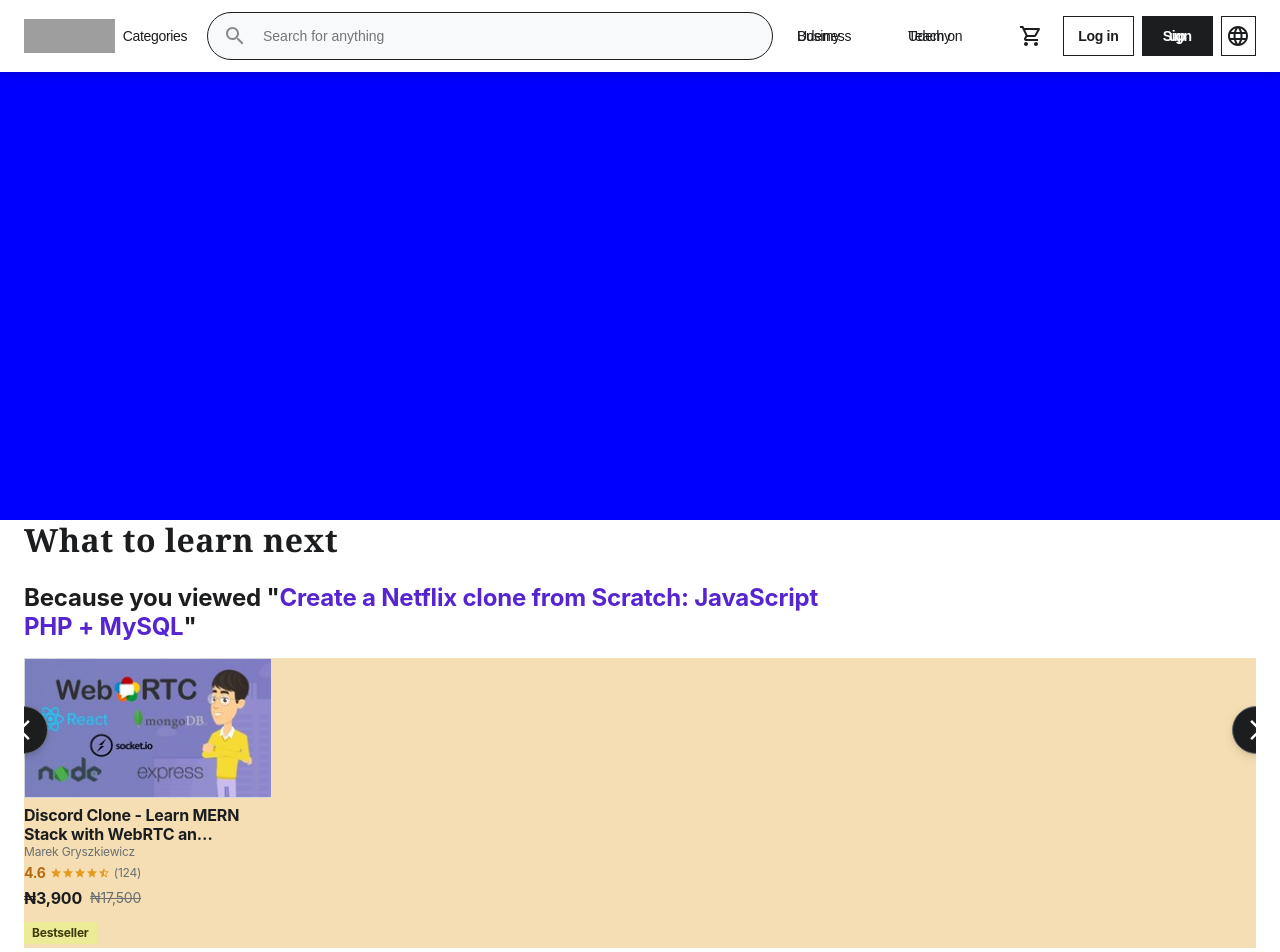
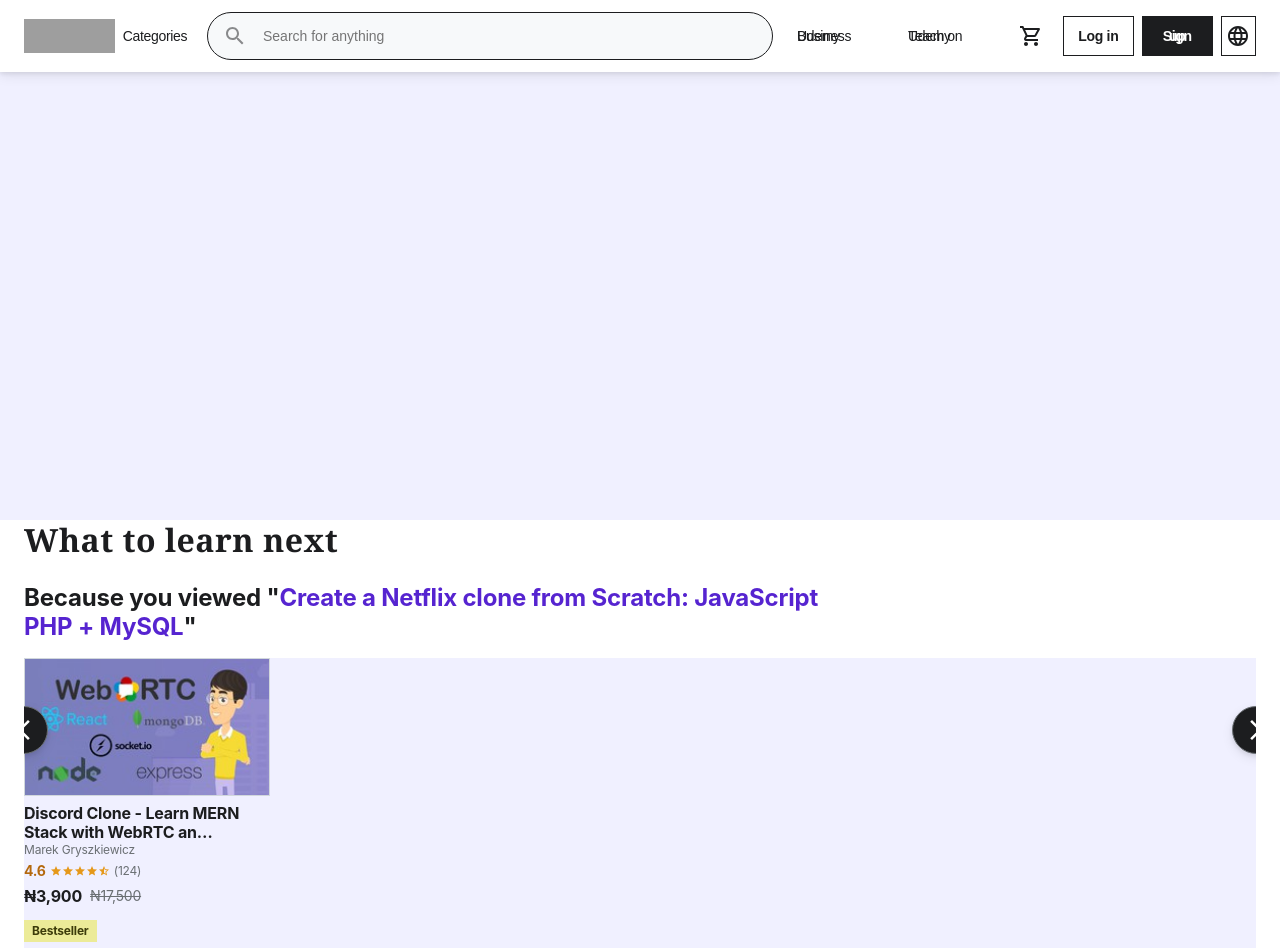
Before and after one commit to Willochs316/online-learning-platform, a React (Vite) app: page / in a window 1280 px wide. Shown: the top 952 px of the page. Built offline with nearby package versions, Linux system fonts and the light colour scheme; grey boxes are pictures that could not be loaded.

Commit message:
updated home page

```diff
--- a/src/common/CustomText.tsx
+++ b/src/common/CustomText.tsx
@@ -3,21 +3,14 @@
 interface TextProps {
   content: string;
   className: string;
-  size: "small" | "medium" | "large";
 }
 
 export const CommonText: React.FunctionComponent<TextProps> = (props) => {
-  const { content, className, size } = props;
-
-  const style = {
-    fontSize: size === "small" ? "14px" : size === "medium" ? "16px" : "24px",
-  };
+  const { content, className } = props;
 
   return (
     <>
-      <p className={className} style={style}>
-        {content}
-      </p>
+      <p className={className}>{content}</p>
     </>
   );
 };
--- /dev/null
+++ b/src/common/Image.tsx
@@ -0,0 +1,13 @@
+import React from "react";
+
+interface TextProps {
+  src: any;
+  alt: string;
+ className: string
+}
+
+export const Image: React.FunctionComponent<TextProps> = (props) => {
+  const { src, alt, className } = props;
+
+  return <img src={src} alt={alt} className={className} />;
+};
--- /dev/null
+++ b/src/components/HomePage/homePage.css
@@ -0,0 +1,79 @@
+.courseCardImage {
+  color: #1c1d1f;
+  aspect-ratio: auto 240 / 135;
+  margin: 0;
+  padding: 0;
+  max-width: 100%;
+  display: flex;
+  transition: opacity linear 100ms;
+  width: 245.59px;
+  height: 138.14px;
+  overflow: hidden;
+}
+
+.courseEllipsisText {
+  white-space: nowrap;
+  overflow: hidden;
+  text-overflow: ellipsis;
+  width: 80%;
+}
+
+.authorTitle {
+  font-weight: 400;
+  line-height: 1.4;
+  font-size: 12px;
+  margin: 0;
+  padding: 0;
+  display: flex;
+  overflow: hidden;
+  text-overflow: ellipsis;
+  white-space: normal;
+  color: #6a6f73;
+}
+
+.starHeadingNumber {
+  margin: 0;
+  padding: 0;
+  font-weight: 700;
+  line-height: 1.2;
+  letter-spacing: -0.2px;
+  font-size: 14px;
+  margin-right: 4px;
+  color: #b4690e;
+}
+
+.reviews {
+  white-space: nowrap;
+  margin: 0;
+  padding: 0;
+  font-weight: 400;
+  line-height: 1.4;
+  font-size: 12px;
+  color: #6a6f73;
+  margin-left: 4px;
+}
+
+.currentPriceText {
+  color: #1c1d1f;
+  font-weight: 700;
+  letter-spacing: -0.2px;
+  font-size: 16px;
+  line-height: 1;
+  white-space: nowrap;
+  margin: 0;
+  padding: 0;
+}
+
+.courseBadge {
+  margin: 0;
+  font-weight: 700;
+  line-height: 1.2;
+  letter-spacing: -0.2px;
+  font-size: 12px;
+  display: flex;
+  align-items: center;
+  padding: 4px 8px;
+  white-space: nowrap;
+  background-color: #eceb98;
+  color: #3d3c0a;
+}
--- a/src/components/HomePage/homePage.styled.tsx
+++ b/src/components/HomePage/homePage.styled.tsx
@@ -30,7 +30,7 @@
   padding: 0,
 });
 
-export const HomePageCarousel = styled("div")({
+export const HomePageTopCarousel = styled("div")({
   display: "flex",
   alignItems: "center",
   justifyContent: "center",
@@ -44,10 +44,10 @@
   //   minWidth: "600px",
   width: "100%",
   height: 448,
-  backgroundColor: "blue",
+  backgroundColor: "#f0f0ff",
 });
 
-export const CarouselContainer = styled("div")({
+export const TopCarouselContainer = styled("div")({
   display: "flex",
   alignItems: "center",
   justifyContent: "center",
@@ -77,7 +77,7 @@
   overflowX: "hidden",
 });
 
-export const HomeComponentContainer = styled("div")({
+export const HomeMainComponentContainer = styled("div")({
   display: "flex",
   flexDirection: "column",
   alignItems: "center",
@@ -97,7 +97,6 @@
   paddingTop: 0,
   flexGrow: 1,
   cursor: "pointer",
-  //   backgroundColor: "green",
 });
 
 export const HomeComponentMargin = styled("div")({
@@ -115,7 +114,7 @@
   padding: 0,
 });
 
-export const HomeHeaderText = styled("h2")({
+export const HomeMainHeaderText = styled("h2")({
   display: "flex",
   alignItems: "center",
   color: "#1c1d1f",
@@ -147,7 +146,7 @@
   width: "100%",
 });
 
-export const HomeUnitTitleContainer = styled("div")({
+export const HomeMainUnitTitleContainer = styled("div")({
   display: "flex",
   alignItems: "center",
   justifyContent: "flex-start",
@@ -161,7 +160,7 @@
   width: "100%",
 });
 
-export const HomeUnitTitleContent = styled("div")({
+export const HomeMainUnitTitleContent = styled("div")({
   display: "flex",
   justifyContent: "space-between",
   alignItems: "baseline",
@@ -174,7 +173,7 @@
   padding: 0,
 });
 
-export const HomeUnitTitle = styled("div")({
+export const HomeMainUnitTitle = styled("div")({
   display: "flex",
   flexDirection: "column",
   alignItems: "baseline",
@@ -204,7 +203,7 @@
   cursor: "pointer",
 });
 
-export const Span = styled("span")({
+export const Span = styled("div")({
   display: "inline-block",
 });
 
@@ -223,6 +222,7 @@
   position: "relative",
   width: "100%",
   height: 290.52,
+  backgroundColor: "#f0f0ff",
 });
 
 export const CourseUnitCard = styled("div")({
@@ -247,8 +247,6 @@
   touchAction: "manipulation",
   overflowX: "hidden",
   position: "relative",
-  backgroundColor: "wheat",
-  zIndex: -1,
 });
 
 export const CarouselButton = styled("button")({
@@ -349,24 +347,8 @@
   padding: 0,
   backgroundColor: "#1c1d1f",
   border: "1px solid #d1d7dc",
-  // overflow: "hidden",
+  overflow: "hidden",
   position: "relative",
-  // paddingBottom: "56.25%",
-  width: 245.59,
-  // height: 138.14,
-});
-
-export const Image = styled("img")({
-  color: "#1c1d1f",
-  aspectRatio: "auto 240 / 135",
-  margin: 0,
-  padding: 0,
-  // maxWidth: "100%",
-  display: "flex",
-
-  transition: "opacity linear 100ms",
-  // position: "absolute",
-  // top: 0,
   width: 245.59,
   height: 138.14,
 });
@@ -434,17 +416,6 @@
   width: "100%",
 });
 
-export const CourseHeaderText = styled("p")({
-  fontSize: "16px",
-});
-
-export const CourseEllipsisText = styled("p")({
-  whiteSpace: "nowrap",
-  overflow: "hidden",
-  textOverflow: "ellipsis",
-  width: "80%",
-});
-
 export const AuthorContainer = styled("div")({
   display: "flex",
   alignItems: "center",
@@ -458,19 +429,6 @@
   lineHeight: 1.4,
   fontSize: "12px",
   marginBottom: "4px",
-});
-
-export const AuthorTitle = styled("p")({
-  fontWeight: 400,
-  lineHeight: 1.4,
-  fontSize: "12px",
-  margin: 0,
-  padding: 0,
-  display: "flex",
-  overflow: "hidden",
-  textOverflow: "ellipsis",
-  whiteSpace: "normal",
-  color: "#6a6f73",
 });
 
 export const CourseCardRate = styled("div")({
@@ -501,33 +459,6 @@
   width: 94.56,
 });
 
-export const StarHeadingNumber = styled("span")({
-  margin: 0,
-  padding: 0,
-  fontWeight: 700,
-  lineHeight: 1.2,
-  letterSpacing: "-.2px",
-  fontSize: "14px",
-  marginRight: "4px",
-  color: "#b4690e",
-});
-
-export const Logo = styled("img")({
-  width: 70,
-  height: 16,
-});
-
-export const Reviews = styled("span")({
-  whiteSpace: "nowrap",
-  margin: 0,
-  padding: 0,
-  fontWeight: 400,
-  lineHeight: 1.4,
-  fontSize: "12px",
-  color: "#6a6f73",
-  marginLeft: "4px",
-});
-
 export const PriceTextContainer = styled("div")({
   display: "flex",
   alignItems: "center",
@@ -550,7 +481,6 @@
   display: "flex",
   alignItems: "center",
   justifyContent: "flex-start",
-  // width: "100%",
   color: "#1c1d1f",
   margin: 0,
   fontFamily:
@@ -562,17 +492,6 @@
   padding: "4px 0",
   marginRight: "8px",
   whiteSpace: "nowrap",
-});
-
-export const CurrentPriceText = styled("span")({
-  color: "#1c1d1f",
-  fontWeight: 700,
-  letterSpacing: "-.2px",
-  fontSize: "16px",
-  lineHeight: 1,
-  whiteSpace: "nowrap",
-  margin: 0,
-  padding: 0,
 });
 
 export const OriginalPriceContainer = styled("div")({
@@ -613,17 +532,3 @@
   gap: "4px 8px",
   width: "100%",
 });
-
-export const CourseBadge = styled("div")({
-  margin: 0,
-  fontWeight: 700,
-  lineHeight: 1.2,
-  letterSpacing: "-.2px",
-  fontSize: "12px",
-  display: "flex",
-  alignItems: "center",
-  padding: "4px 8px",
-  whiteSpace: "nowrap",
-  backgroundColor: "#eceb98",
-  color: "#3d3c0a",
-});
--- a/src/components/HomePage/homePage.tsx
+++ b/src/components/HomePage/homePage.tsx
@@ -1,75 +1,69 @@
 import * as React from "react";
+import "./homePage.css";
 import {
   CarouselButton,
-  CarouselContainer,
+  TopCarouselContainer,
   CarouselItems,
   CarouselScrollItem,
   CarouselSecondButton,
   ComponentMargin,
   CourseCard,
   CourseHeaderContent,
-  CourseHeaderText,
   CourseTitleAnchor,
   CourseTitleUrl,
   CourseUnitCard,
-  CourseEllipsisText,
-  HomeComponentContainer,
+  HomeMainComponentContainer,
   HomeComponentMargin,
-  HomeHeaderText,
-  HomePageCarousel,
+  HomeMainHeaderText,
+  HomePageTopCarousel,
   HomePageContainer,
   HomeUnitAnchor,
-  HomeUnitTitle,
-  HomeUnitTitleContainer,
-  HomeUnitTitleContent,
-  Image,
+  HomeMainUnitTitle,
+  HomeMainUnitTitleContainer,
+  HomeMainUnitTitleContent,
   ImageContainer,
   MainCarouselContainer,
   ScrollItemContainer,
   Span,
   StyledHomeMainContent,
   AuthorContainer,
-  AuthorTitle,
   CourseCardRate,
   StarRatingContainer,
-  StarHeadingNumber,
-  Logo,
-  Reviews,
   PriceTextContainer,
   CurrentPriceContainer,
-  CurrentPriceText,
   OriginalPriceContainer,
   OriginalPriceText,
   CourseBadgeContainer,
-  CourseBadge,
 } from "./homePage.styled";
 import ArrowBackIosNewOutlinedIcon from "@mui/icons-material/ArrowBackIosNewOutlined";
 import ArrowForwardIosOutlinedIcon from "@mui/icons-material/ArrowForwardIosOutlined";
 import WebRtc from "../../assets/images/web-rtc.jpeg";
 import GradeIcon from "@mui/icons-material/Grade";
 import StarHalfIcon from "@mui/icons-material/StarHalf";
+import { CommonText } from "../../common/CustomText";
+import { Image } from "../../common/Image";
 
-interface headerProps {}
+interface homeProps {}
 
-export const HomePage: React.FunctionComponent<headerProps> = (props) => {
+export const HomePage: React.FunctionComponent<homeProps> = (props) => {
   return (
     <StyledHomeMainContent>
       <HomePageContainer>
-        <HomePageCarousel>
-          <CarouselContainer>
+        <HomePageTopCarousel>
+          <TopCarouselContainer>
             <CarouselItems></CarouselItems>
-          </CarouselContainer>
-        </HomePageCarousel>
+          </TopCarouselContainer>
+        </HomePageTopCarousel>
 
-        <HomeComponentContainer>
+        <HomeMainComponentContainer>
           <HomeComponentMargin>
-            <HomeHeaderText>What to learn next</HomeHeaderText>
+            <HomeMainHeaderText>What to learn next</HomeMainHeaderText>
 
             <ComponentMargin>
-              <HomeUnitTitleContainer>
-                <HomeUnitTitleContent>
-                  <HomeUnitTitle>
-                    <p>
+              <HomeMainUnitTitleContainer>
+                <HomeMainUnitTitleContent>
+                  <HomeMainUnitTitle>
+                    <div>
                       Because you viewed "
                       <HomeUnitAnchor>
                         <Span
@@ -79,12 +73,17 @@
                             },
                           }}
                         >
-                          Create a Netflix clone from Scratch: JavaScript
+                          <CommonText
+                            content={
+                              "Create a Netflix clone from Scratch: JavaScript"
+                            }
+                            className={""}
+                          />
                         </Span>
                       </HomeUnitAnchor>
-                    </p>
+                    </div>
 
-                    <p>
+                    <div>
                       <HomeUnitAnchor>
                         <Span
                           sx={{
@@ -93,43 +92,57 @@
                             },
                           }}
                         >
-                          PHP + MySQL
+                          <CommonText content={"PHP + MySQL"} className={""} />
                         </Span>
                       </HomeUnitAnchor>
                       "
-                    </p>
-                  </HomeUnitTitle>
-                </HomeUnitTitleContent>
-              </HomeUnitTitleContainer>
+                    </div>
+                  </HomeMainUnitTitle>
+                </HomeMainUnitTitleContent>
+              </HomeMainUnitTitleContainer>
 
               <MainCarouselContainer>
                 <CourseUnitCard>
                   <CarouselScrollItem>
                     <ScrollItemContainer>
                       <ImageContainer>
-                        <Image src={WebRtc} alt="" />
+                        <Image
+                          src={WebRtc}
+                          className={"courseCardImage"}
+                          alt="Course Card Image"
+                        />
                       </ImageContainer>
 
                       <CourseCard>
                         <CourseTitleUrl>
                           <CourseTitleAnchor>
                             <CourseHeaderContent>
-                              <CourseHeaderText>
-                                Discord Clone - Learn MERN
-                              </CourseHeaderText>
-                              <CourseEllipsisText>
-                                Stack with WebRTC and SocketIO
-                              </CourseEllipsisText>
+                              <CommonText
+                                content={"Discord Clone - Learn MERN"}
+                                className={""}
+                              />
+
+                              <CommonText
+                                content={"Stack with WebRTC and SocketIO"}
+                                className="courseEllipsisText"
+                              />
                             </CourseHeaderContent>
                           </CourseTitleAnchor>
 
                           <AuthorContainer>
-                            <AuthorTitle>Marek Gryszkiewicz</AuthorTitle>
+                            <CommonText
+                              content={"Marek Gryszkiewicz"}
+                              className="authorTitle"
+                            />
                           </AuthorContainer>
 
                           <CourseCardRate>
                             <StarRatingContainer>
-                              <StarHeadingNumber>4.6</StarHeadingNumber>
+                              <CommonText
+                                content={"4.6"}
+                                className="starHeadingNumber"
+                              />
+
                               <GradeIcon
                                 sx={{
                                   color: "#E5981A",
@@ -165,26 +178,39 @@
                                   height: "12px",
                                 }}
                               />
-                              <Reviews>(124)</Reviews>
+
+                              <CommonText
+                                content={"(124)"}
+                                className="reviews"
+                              />
                             </StarRatingContainer>
                           </CourseCardRate>
 
                           <PriceTextContainer>
                             <CurrentPriceContainer>
-                              <CurrentPriceText>₦3,900</CurrentPriceText>
+                              <CommonText
+                                content={"₦3,900"}
+                                className="currentPriceText"
+                              />
                             </CurrentPriceContainer>
 
                             <OriginalPriceContainer>
                               <OriginalPriceText>
                                 <s>
-                                  <span>₦17,500</span>
+                                  <CommonText
+                                    content={"₦17,500"}
+                                    className={""}
+                                  />
                                 </s>
                               </OriginalPriceText>
                             </OriginalPriceContainer>
                           </PriceTextContainer>
 
                           <CourseBadgeContainer>
-                            <CourseBadge>Bestseller</CourseBadge>
+                            <CommonText
+                              content={"Bestseller"}
+                              className={"courseBadge"}
+                            />
                           </CourseBadgeContainer>
                         </CourseTitleUrl>
                       </CourseCard>
@@ -202,7 +228,7 @@
               </MainCarouselContainer>
             </ComponentMargin>
           </HomeComponentMargin>
-        </HomeComponentContainer>
+        </HomeMainComponentContainer>
       </HomePageContainer>
     </StyledHomeMainContent>
   );
```
